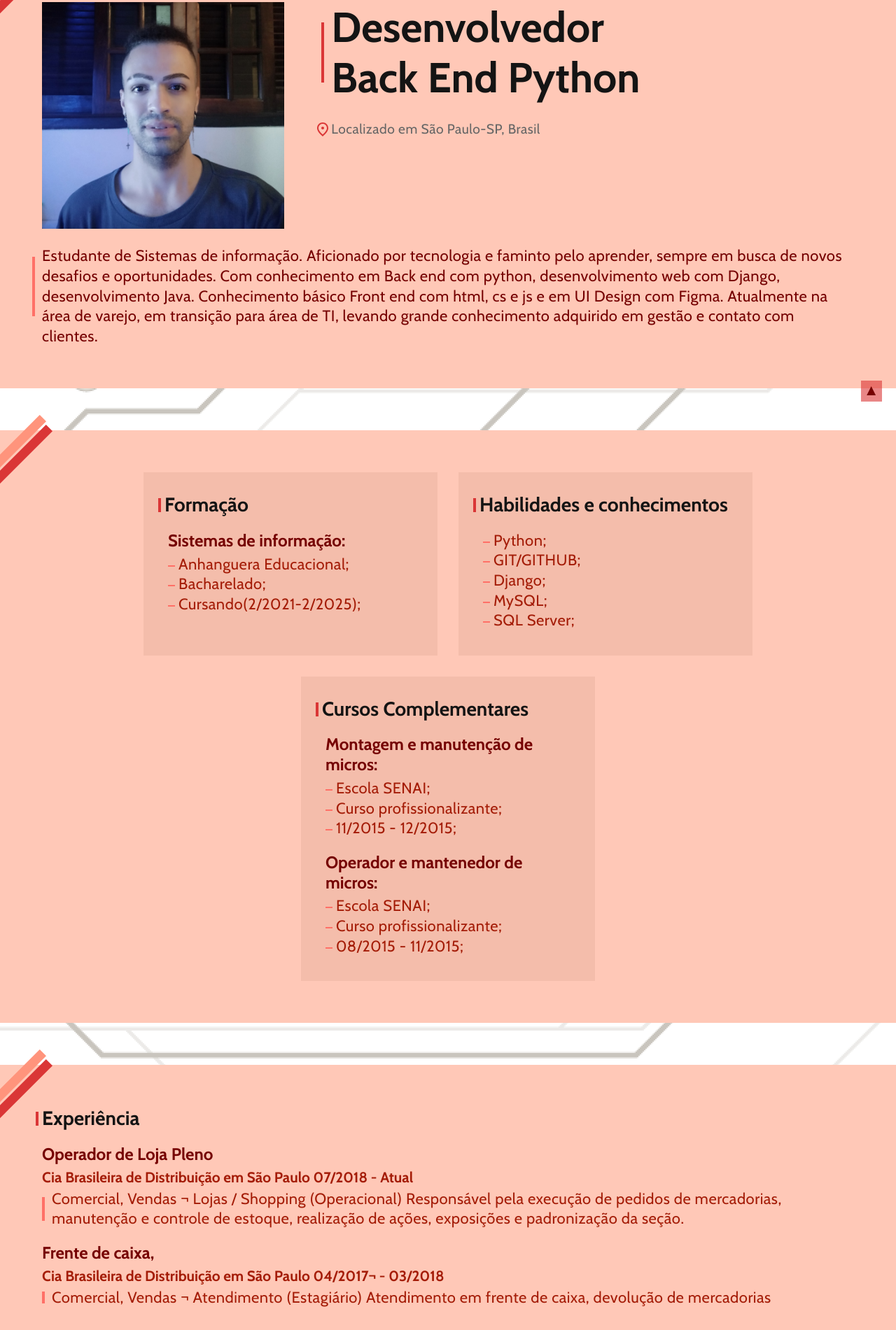
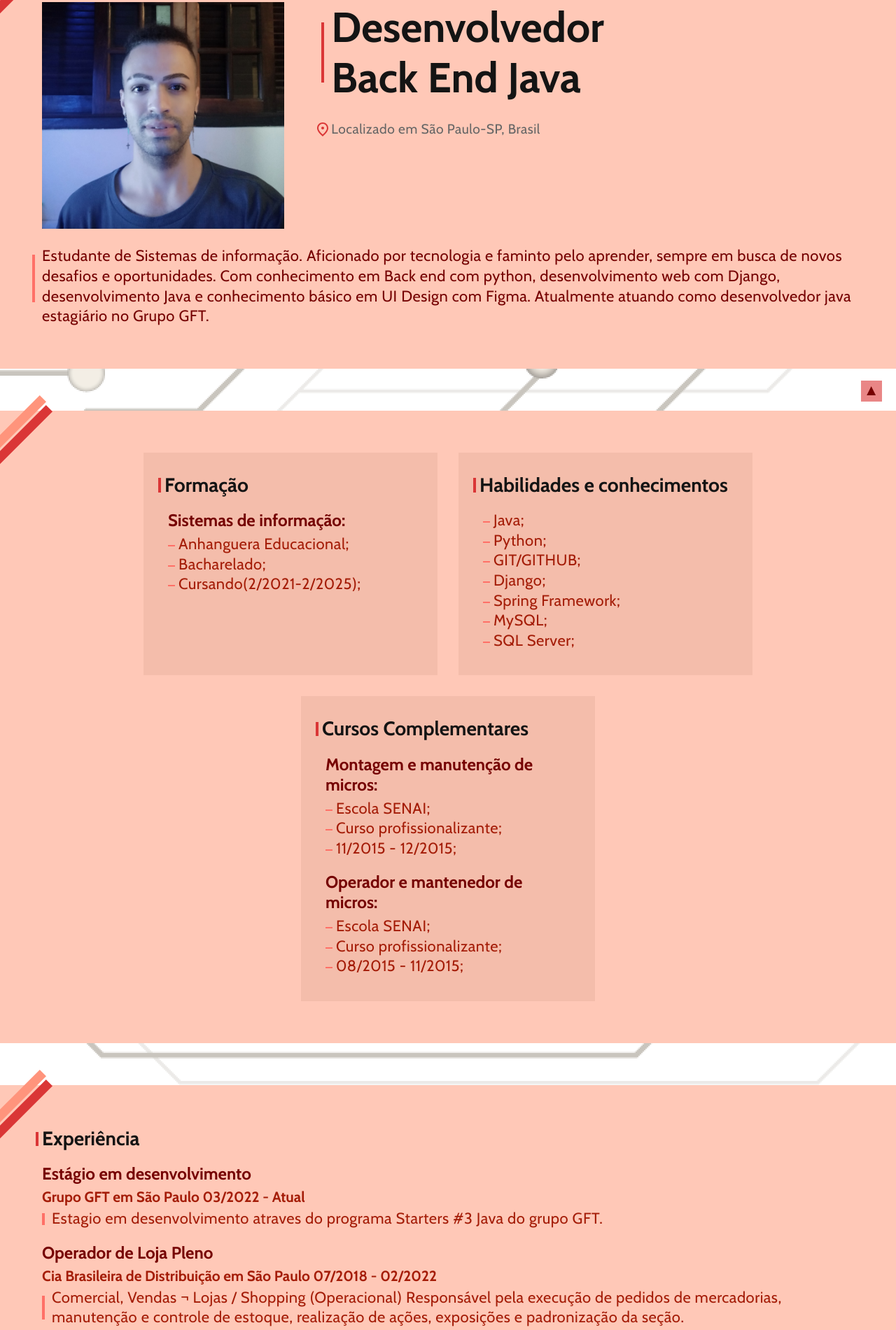
Before and after one commit to victorpmessias/victorpmessias.github.io, a plain HTML site: page index.html in a window 1280 px wide. Shown: the part 206-2107 px from the top of the page at 70% size. Drawn offline with nearby package versions, Linux system fonts and the light colour scheme.

Commit message:
Update index.html

```diff
--- a/index.html
+++ b/index.html
@@ -60,14 +60,12 @@
         <article class="curriculo">
             <section class="curriculo-info" aria-label="Informações pessoais">
                 <img src="/img/IMG_Perfil.jpg" alt="Imagem de perfil" width="346" height="466">
-                <h1 class="titulo">Desenvolvedor <br> Back End Python</h1>
+                <h1 class="titulo">Desenvolvedor <br> Back End Java</h1>
                 <span>Localizado em São Paulo-SP, Brasil</span>
-                <p class="info-texto">Estudante de Sistemas de informação. Aficionado por tecnologia e faminto pelo
-                    aprender, sempre em busca de novos desafios e oportunidades. Com conhecimento em Back end com
-                    python, desenvolvimento web com Django, desenvolvimento Java. Conhecimento básico Front end com
-                    html, cs e js e em UI Design com
-                    Figma. Atualmente na área de varejo, em transição para área de TI, levando grande conhecimento
-                    adquirido em gestão e contato com clientes.</p>
+                <p class="info-texto">Estudante de Sistemas de informação. Aficionado por tecnologia e faminto pelo aprender,
+                    sempre em busca de novos desafios e oportunidades. Com conhecimento em Back end com python, desenvolvimento
+                    web com Django, desenvolvimento Java e conhecimento básico em UI Design com Figma. Atualmente atuando como
+                    desenvolvedor java estagiário no Grupo GFT.</p>
             </section>
             <section class="curriculo-form" id="formacao" aria-label="Formação">
                 <div class="container-form">
@@ -85,9 +83,11 @@
                         conhecimentos</h2>
                     <h3></h3>
                     <ul>
+                        <li>Java;</li>
                         <li>Python;</li>
                         <li>GIT/GITHUB;</li>
-                        <li> Django;</li>
+                        <li>Django;</li>
+                        <li>Spring Framework;</li>
                         <li>MySQL;</li>
                         <li>SQL Server;</li>
                     </ul>
@@ -112,14 +112,21 @@
             </section>
             <section class="curriculo-exp" id="experiencia" aria-label="Experiência">
                 <h2>Experiência</h2>
+
                 <h3>
+                    Estágio em desenvolvimento
+                </h3>
+                <h4>Grupo GFT em São Paulo 03/2022 - Atual</h4>
+                <p>Estagio em desenvolvimento atraves do programa Starters #3 Java do grupo GFT.</p>
 
+                <h3>
                     Operador de Loja Pleno
                 </h3>
-                <h4>Cia Brasileira de Distribuição em São Paulo 07/2018 - Atual </h4>
+                <h4>Cia Brasileira de Distribuição em São Paulo 07/2018 - 02/2022</h4>
                 <p>Comercial, Vendas ¬ Lojas / Shopping (Operacional)
                     Responsável pela execução de pedidos de mercadorias, manutenção e controle de estoque, realização de
                     ações, exposições e padronização da seção.</p>
+
                 <h3>Frente de caixa,</h3>
                 <h4>Cia Brasileira de Distribuição em São Paulo 04/2017¬ - 03/2018 </h4>
                 <p>Comercial, Vendas ¬ Atendimento (Estagiário) Atendimento em frente de caixa, devolução de mercadorias
@@ -161,7 +168,7 @@
             <span class="voltar js-menu"> <a href="#inicio">▲</a> </span>
         </article>
         <footer>
-            <p>Victor Messias. Alguns direitos Reservados.</p>
+            <p>Victor Pereira Messias. Alguns direitos Reservados.</p>
         </footer>
     </main>
     <script src="script.min.js"></script>
```
